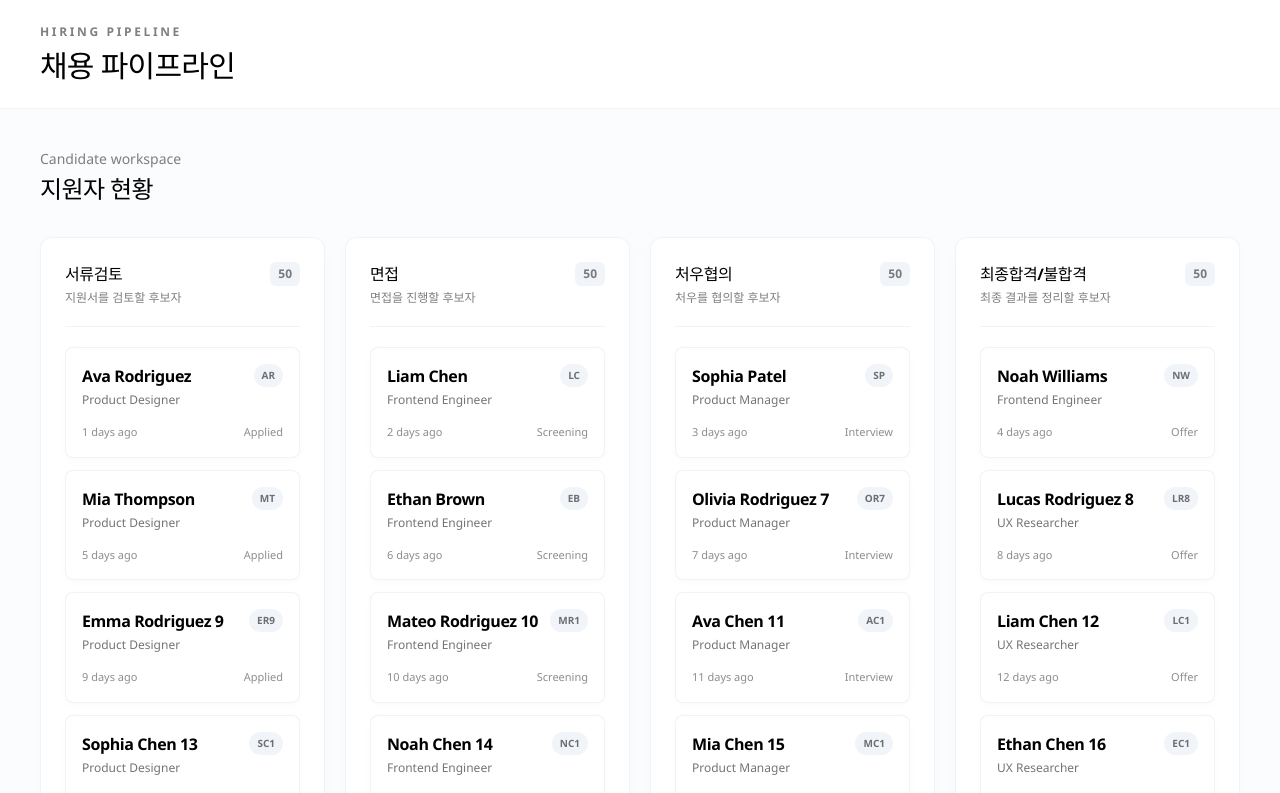
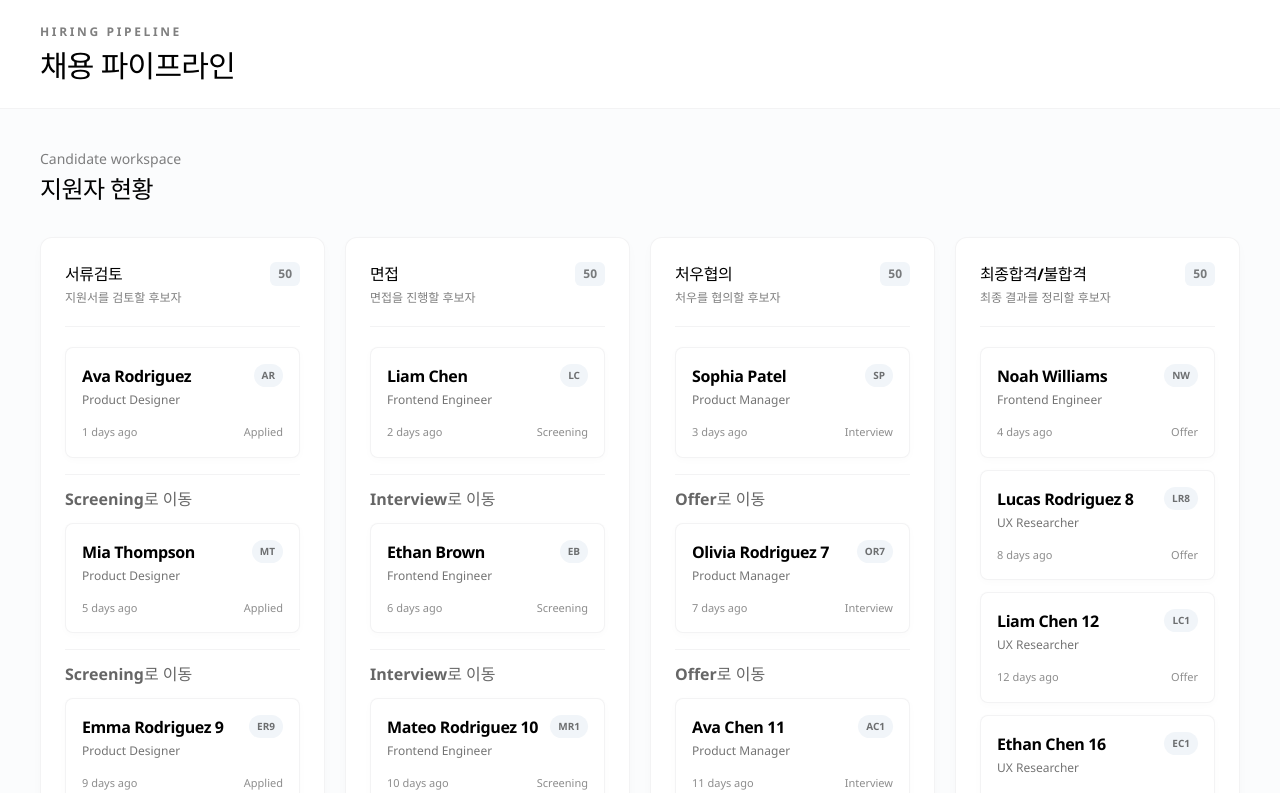
Before and after one commit to themmj-yg/hiring-pipeline-board, a React (Vite) app: page / in a window 1280 px wide. Shown: the top 793 px of the page. Built offline with nearby package versions, Linux system fonts and the light colour scheme.

Commit message:
feat(stage-move): 카드 단계 이동 기능 추가

```diff
--- a/src/features/board/Board.tsx
+++ b/src/features/board/Board.tsx
@@ -1,7 +1,8 @@
-import { useEffect } from 'react'
+import { useEffect, useState, type MouseEvent } from 'react'
 import { atom, useAtom, useAtomValue, useSetAtom } from 'jotai'
-import { fetchApplicants } from '../mock-api'
-import type { Applicant, Stage } from '../applicants'
+import { fetchApplicants, patchApplicant } from '../mock-api'
+import { stages, type Applicant, type Stage } from '../applicants'
+import { moveApplicantToStage } from './movement'
 
 type BoardColumn = {
   stage: Stage
@@ -20,6 +21,10 @@ const applicantsAtom = atom<Applicant[]>([])
 const loadingAtom = atom(true)
 const errorAtom = atom<string | null>(null)
 const selectedApplicantAtom = atom<Applicant | null>(null)
+const moveApplicantAtom = atom(null, (get, set, update: { id: string; stage: Stage }) => {
+  set(applicantsAtom, moveApplicantToStage(get(applicantsAtom), update.id, update.stage))
+})
+
 const applicantsByStageAtom = atom((get): Record<Stage, Applicant[]> => {
   const grouped: Record<Stage, Applicant[]> = { Applied: [], Screening: [], Interview: [], Offer: [] }
   get(applicantsAtom).forEach((applicant) => grouped[applicant.stage].push(applicant))
@@ -48,8 +53,38 @@ function ApplicantCard({ applicant }: { applicant: Applicant }) {
           <span>{applicant.stage}</span>
         </div>
       </button>
+      <ApplicantMoveButton applicant={applicant} />
     </li>
   )
+}
+
+function ApplicantMoveButton({ applicant }: { applicant: Applicant }) {
+  const moveApplicant = useSetAtom(moveApplicantAtom)
+  const [isSaving, setIsSaving] = useState(false)
+  const [error, setError] = useState<string | null>(null)
+  const currentIndex = stages.indexOf(applicant.stage)
+  const nextStage = stages[currentIndex + 1]
+
+  if (!nextStage) return null
+
+  const handleMove = async (event: MouseEvent<HTMLButtonElement>): Promise<void> => {
+    event.stopPropagation()
+    setIsSaving(true)
+    setError(null)
+    try {
+      const updated = await patchApplicant(applicant.id, { stage: nextStage })
+      moveApplicant({ id: updated.id, stage: updated.stage })
+    } catch {
+      setError('저장하지 못했습니다.')
+    } finally {
+      setIsSaving(false)
+    }
+  }
+
+  return <span className="mt-4 block border-t border-brand/5 pt-3">
+    <button type="button" onClick={handleMove} disabled={isSaving} className="font-semibold text-black/60 hover:text-black disabled:cursor-wait disabled:opacity-50">{isSaving ? '저장 중...' : `${nextStage}로 이동`}</button>
+    {error && <span role="alert" className="ml-2 text-black/50">{error}</span>}
+  </span>
 }
 
 function ApplicantDetails({ applicant, onClose }: { applicant: Applicant; onClose: () => void }) {
@@ -74,7 +109,7 @@ function ApplicantDetails({ applicant, onClose }: { applicant: Applicant; onClos
 }
 
 export default function Board() {
-  const [, setApplicants] = useAtom(applicantsAtom)
+  const setApplicants = useSetAtom(applicantsAtom)
   const [loading, setLoading] = useAtom(loadingAtom)
   const [error, setError] = useAtom(errorAtom)
   const [selectedApplicant, setSelectedApplicant] = useAtom(selectedApplicantAtom)
--- /dev/null
+++ b/src/features/board/movement.ts
@@ -0,0 +1,4 @@
+import type { Applicant, Stage } from '../applicants'
+
+export const moveApplicantToStage = (items: Applicant[], id: string, stage: Stage): Applicant[] =>
+  items.map((applicant) => applicant.id === id ? { ...applicant, stage } : applicant)
```
Also changed, not shown: 2 other files (tests, documents, lock files or other folders).
